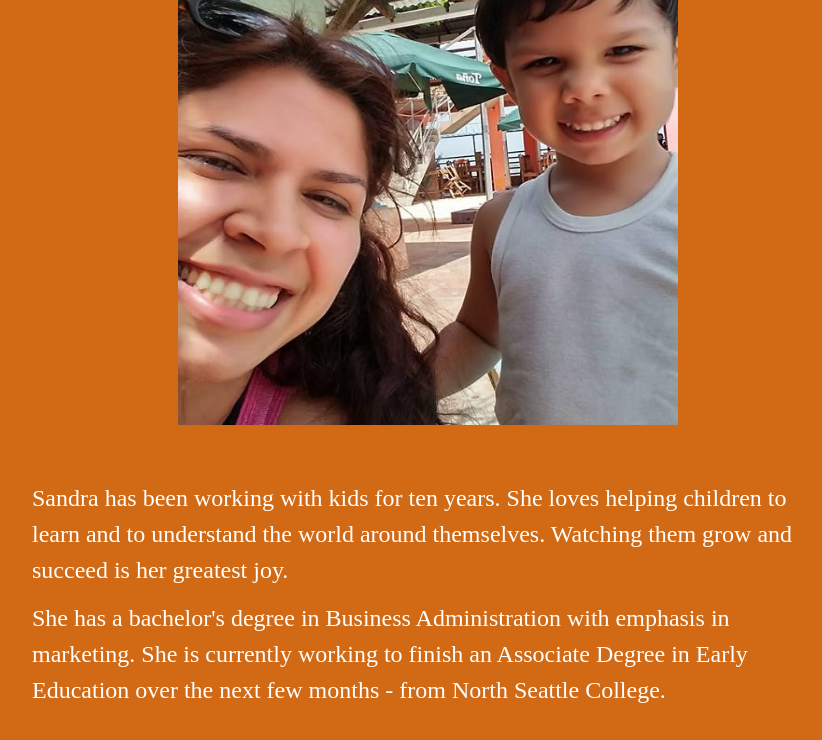
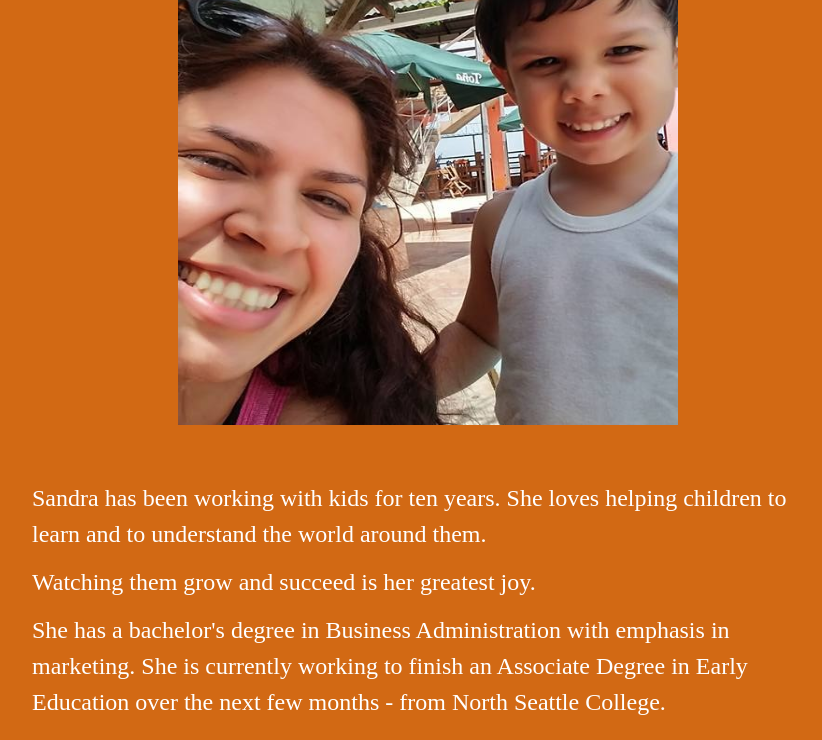
Before and after one commit to papadavis47/ometepe-art-and-education, a Next.js app: page /staff/sandra in a window 1280 px wide. Shown: the part 383-1123 px from the top of the page, without its empty margins (212-1034 px from the left). Built offline with nearby package versions, Linux system fonts and the light colour scheme; a web font is replaced by a local one.

Commit message:
Fix typo on sandra page and create new paragraph div

```diff
--- a/pages/staff/sandra.js
+++ b/pages/staff/sandra.js
@@ -29,8 +29,12 @@ const Sandra = () => {
               <div className='block  has-text-white my-3 is-size-3'>
                 <p className='is-size-5-mobile is-size-4  has-text-white'>
                   Sandra has been working with kids for ten years. She loves helping children to
-                  learn and to understand the world around themselves. Watching them grow and
-                  succeed is her greatest joy.{" "}
+                  learn and to understand the world around them.{" "}
+                </p>
+              </div>
+              <div className='block  has-text-white my-3 is-size-3'>
+                <p className='is-size-5-mobile is-size-4  has-text-white'>
+                  Watching them grow and succeed is her greatest joy.{" "}
                 </p>
               </div>
               <div className='block'>
```
